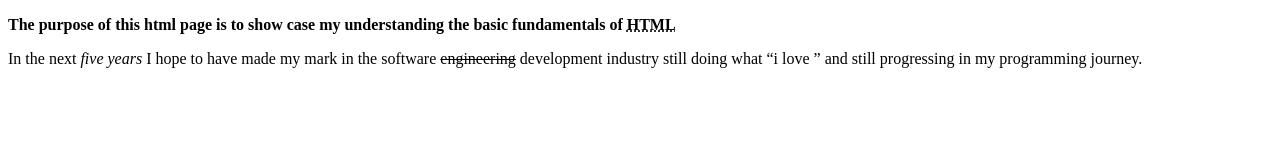
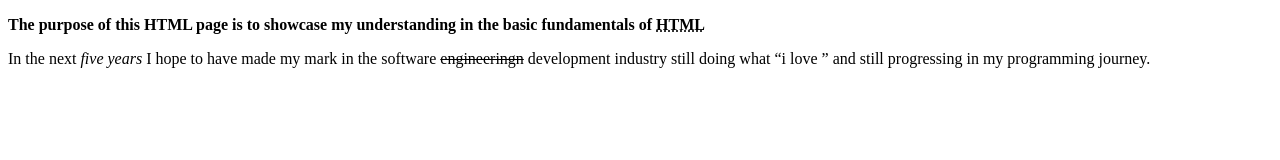
Before and after one commit to SteveMwanzia/AZ-Frontend-HTMLCSS, a plain HTML site: page index.html in a window 1280 px wide. Drawn offline with Linux system fonts and the light colour scheme.

Commit message:
few corrections

```diff
--- a/index.html
+++ b/index.html
@@ -4,8 +4,8 @@
     <title>My HTML Page</title>
 </head>
 <body>
-    <p><b>The purpose of this html page is to show case my understanding the basic fundamentals of <abbr title="Hypertext Markup Language">HTML</abbr></b> </p>
+    <p><b>The purpose of this HTML page is to showcase my understanding in the basic fundamentals of <abbr title="Hypertext Markup Language">HTML</abbr></b> </p>
 
-    <p>In the next <i>five years</i> I hope to have made my mark in the software <del>engineering</del> development industry still doing what <q>i love </q> and still progressing in my programming journey. </p>
+    <p>In the next <i>five years</i> I hope to have made my mark in the software <del>engineeringn</del> development industry still doing what <q>i love </q> and still progressing in my programming journey. </p>
 </body>
 </html>
```
